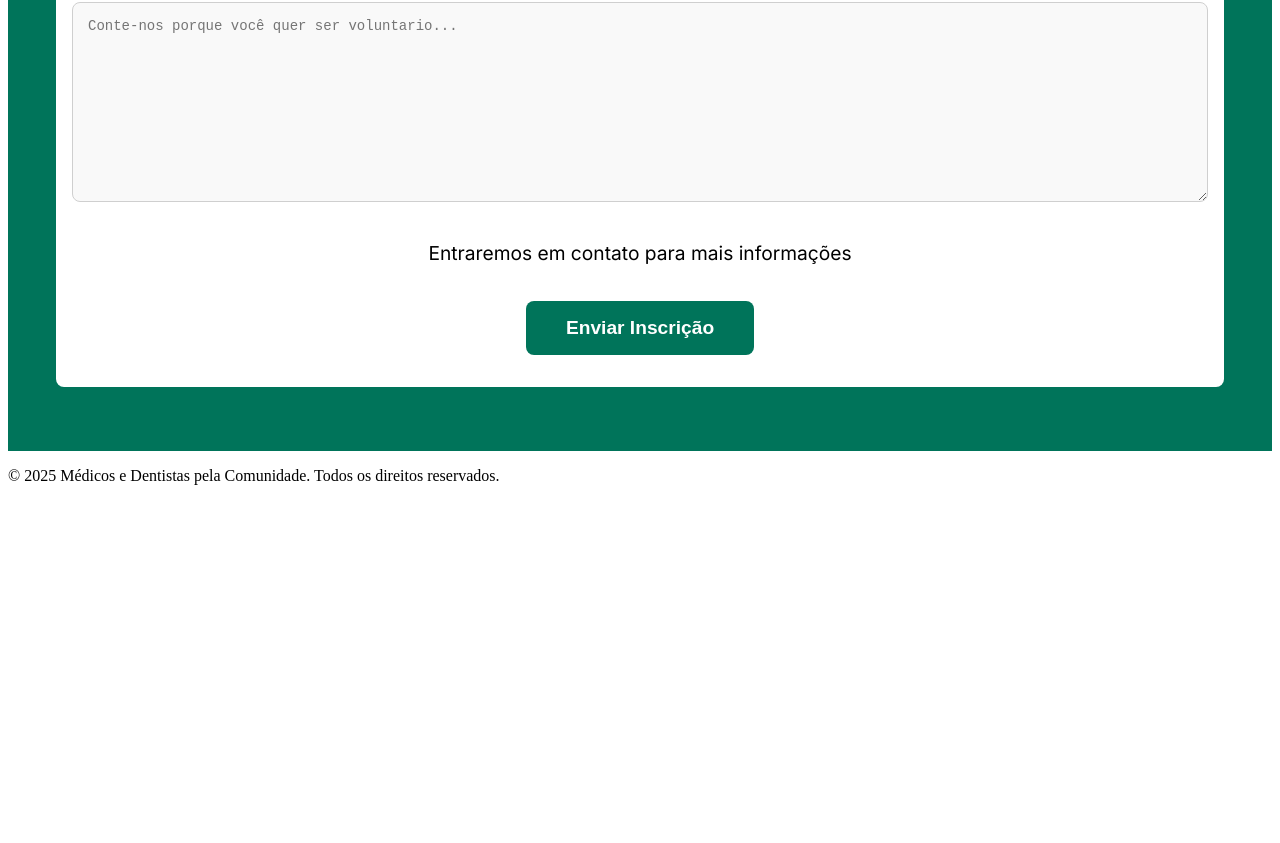
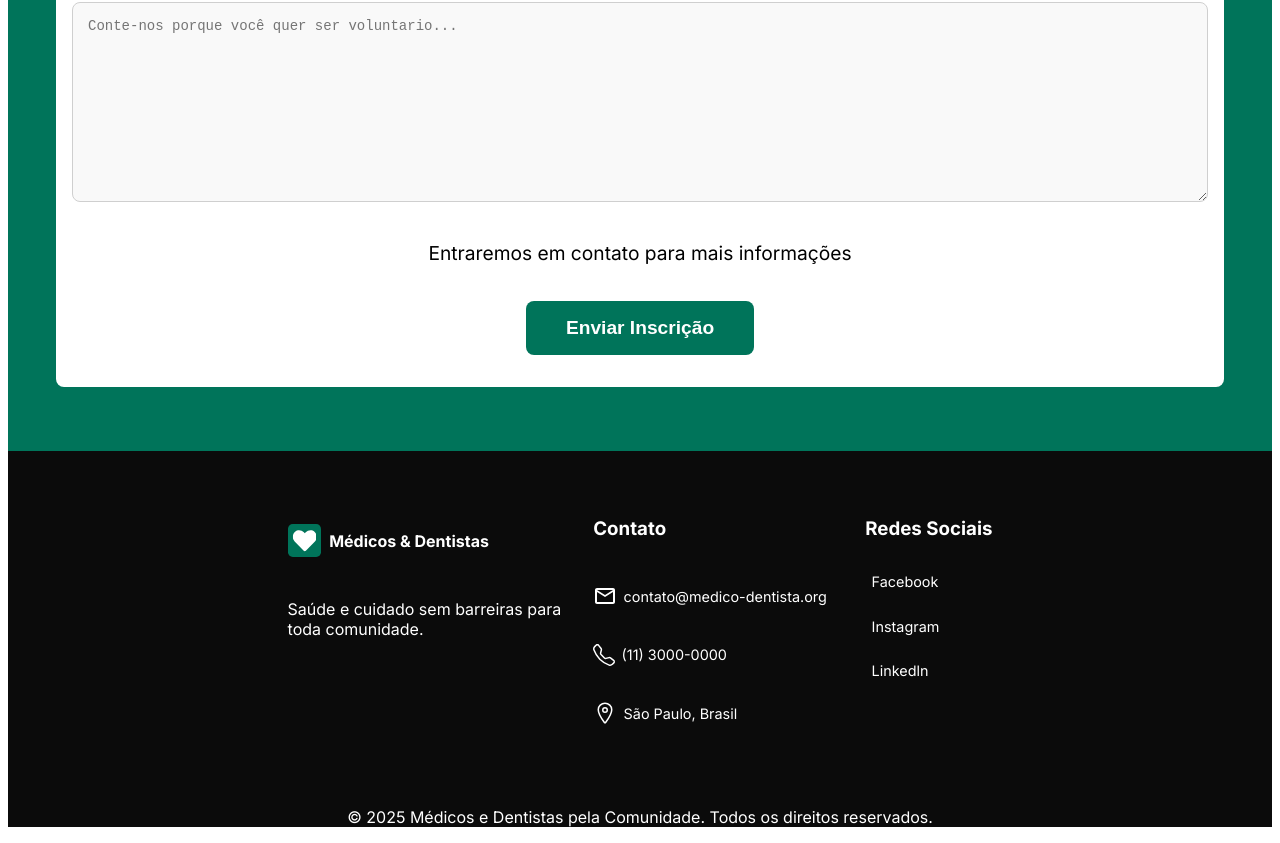
Before and after one commit to pedroszdev/CursoJSVaiNaWeb, a React (Vite) app in the folder projeto-medicos-dentistas/: page /voluntario in a window 1280 px wide. Shown: the part 1092-1935 px from the top of the page. Before the commit the page ends 1593 px from the top, so only its background shows below. Built offline with nearby package versions, Linux system fonts and the light colour scheme; the HTML template or start-up script is replaced by a standard one.

Commit message:
footer completo

```diff
--- a/projeto-medicos-dentistas/package.json
+++ b/projeto-medicos-dentistas/package.json
@@ -12,6 +12,7 @@
   "dependencies": {
     "react": "^19.2.0",
     "react-dom": "^19.2.0",
+    "react-icons": "^5.5.0",
     "react-router-dom": "^7.10.1",
     "sass": "^1.96.0"
   },
--- a/projeto-medicos-dentistas/src/components/Footer.jsx
+++ b/projeto-medicos-dentistas/src/components/Footer.jsx
@@ -1,7 +1,42 @@
+import '../styles/footer.scss'
+import { FaHeart } from "react-icons/fa";
+import { MdOutlineEmail } from "react-icons/md";
+import { BsTelephone } from "react-icons/bs";
+import { IoLocationOutline } from "react-icons/io5";
 function Footer() {
     return (
         <footer>
-            <p>© 2025 Médicos e Dentistas pela Comunidade. Todos os direitos reservados.</p>
+            <div className="footer-contents">
+                <div className="">
+                    <div className='titulo-footer'>
+                        <FaHeart size={24} className='logo-footer'/>
+                        <p>Médicos & Dentistas</p>
+                    </div>
+                    <p>Saúde e cuidado sem barreiras para <br /> toda comunidade.</p>
+                </div>
+                <div className="content">
+                    <h3>Contato</h3>
+                    <div className="email">
+                        <MdOutlineEmail size={24}/>
+                        <p>contato@medico-dentista.org</p>
+                    </div>
+                    <div className="telefone">
+                        <BsTelephone size={22}/>
+                        <p>(11) 3000-0000</p>
+                    </div>
+                    <div className="loc">
+                        <IoLocationOutline size={24}/>
+                        <p>São Paulo, Brasil</p>
+                    </div>
+                </div>
+                <div className="content">
+                    <h3>Redes Sociais</h3>
+                    <p>Facebook</p>
+                    <p>Instagram</p>
+                    <p>Linkedln</p>
+                </div>
+            </div>
+            <p className='texto-final'>© 2025 Médicos e Dentistas pela Comunidade. Todos os direitos reservados.</p>
         </footer>
     )
 }
--- a/projeto-medicos-dentistas/src/components/Header.jsx
+++ b/projeto-medicos-dentistas/src/components/Header.jsx
@@ -1,15 +1,17 @@
 import { Link } from 'react-router-dom'
-import coracao from '../assets/coracao.png'
+import { FaHeart } from "react-icons/fa";
+
 import '../styles/header.scss'
 function Header() {
     return (
         <div className='borda'>
             <nav>
                 <div className='titulo'>
-                    <img src={coracao} alt="" className='logo'/>
+                    <FaHeart size={24} className='logo' color='white'/>
                     <p>Médicos & Dentistas</p>
                 </div>
                 <div className="botoes-menu">
+
                     <Link to="/" className='botao-home'>Home</Link>
                     <Link to="/voluntario" className='botao-voluntario'>Seja Voluntário</Link>
                 </div>
--- /dev/null
+++ b/projeto-medicos-dentistas/src/styles/footer.scss
@@ -0,0 +1,54 @@
+@import url('https://fonts.googleapis.com/css2?family=Inter:ital,opsz,wght@0,14..32,100..900;1,14..32,100..900&display=swap');
+.inter {
+  font-family: "Inter", sans-serif;
+  font-optical-sizing: auto;
+  font-weight: 400;
+  font-style: normal;
+}
+$verde: #00745A;
+$preto: #000000;
+$azul-escuro: #0B0B0B;
+footer{
+    background-color: $azul-escuro;
+    color: white;
+    font-family: "Inter", sans-serif;
+}
+.footer-contents{
+    padding: 3rem;
+    max-width: 1200px;
+    margin: 0 auto;
+    display: flex;
+    flex-wrap: wrap;
+    gap: 2rem;
+    justify-content: center;
+}
+.titulo-footer{
+    display: flex;
+    align-items: center;
+    gap: 0.5rem;
+    padding: 1rem 0;
+}
+.titulo-footer p{
+    font-size: 1rem;
+    font-weight: bold;
+    color: white;
+}
+.logo-footer{
+    background-color: $verde;
+    padding: 0.3rem;
+    border-radius: 0.3rem;
+}
+.email,.telefone,.loc{
+    display: flex;
+    align-items: center;
+}
+.content h3{
+    padding-bottom: 0.5rem;
+}
+.content p{
+    padding: 0.4rem;
+    font-size: 0.9rem;
+}
+.texto-final{
+    text-align: center;
+}
```
Also changed, not shown: projeto-medicos-dentistas/src/assets/coracao.png (deleted), 1 other file (tests, documents, lock files or other folders).
